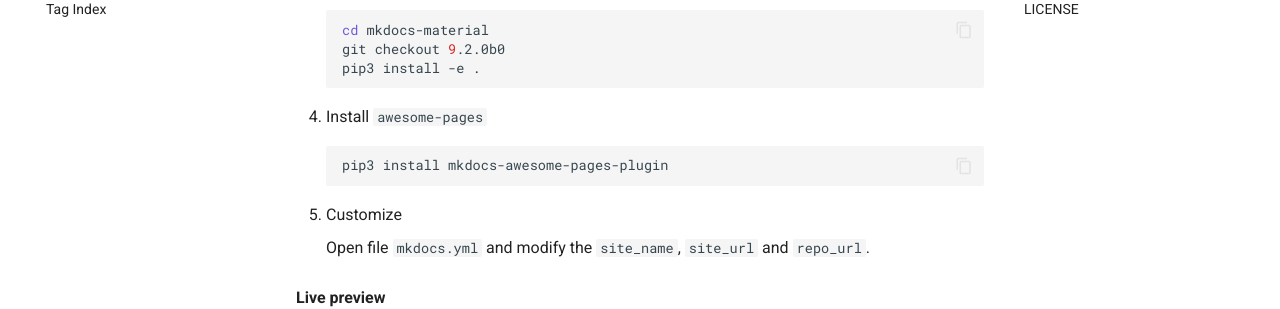
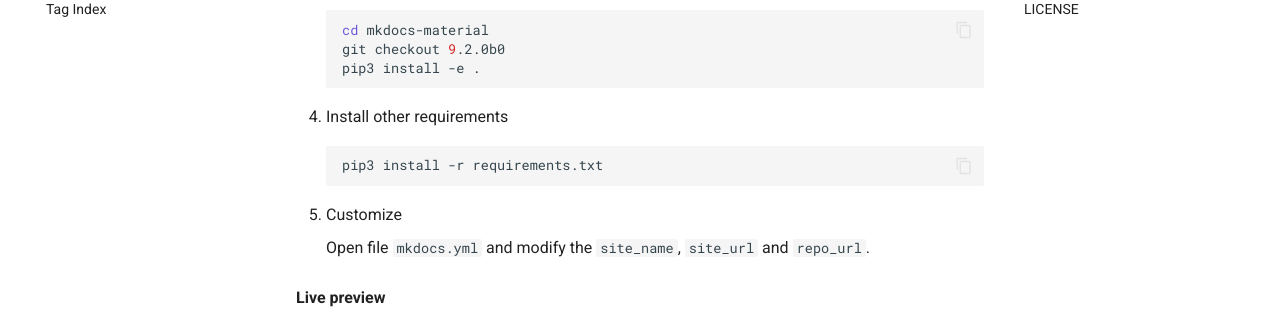
Before and after one commit to GJCav/mkdocs-template, an MkDocs documentation site: the page built from docs/index.md, in a window 1280 px wide and 900 px high, scrolled down 943 px. Shown: the part 153-462 px from the top of the window. Built offline with MkDocs 1.6.1 and Material for MkDocs 9.7.7, drawn with Linux system fonts in a browser that asks for light colours; comment, search, counter and statistics services are not loaded.

````diff
--- a/docs/index.md
+++ b/docs/index.md
@@ -44,10 +44,10 @@
     pip3 install -e .
     ```
 
-4. Install `awesome-pages`
+4. Install other requirements
 
     ``` bash
-    pip3 install mkdocs-awesome-pages-plugin
+    pip3 install -r requirements.txt
     ```
 
 4. Customize
--- /dev/null
+++ b/requirements.txt
@@ -0,0 +1 @@
+mkdocs-awesome-pages-plugin
````
Also changed, not shown: 1 other file.
